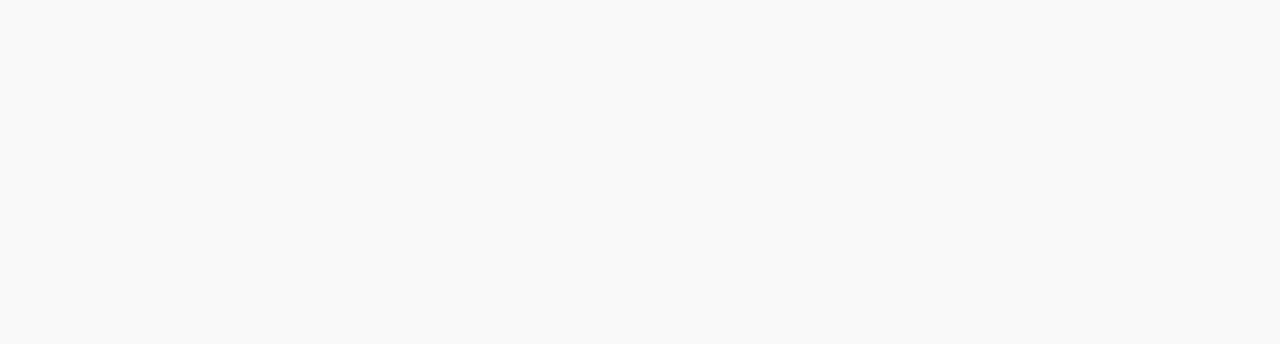
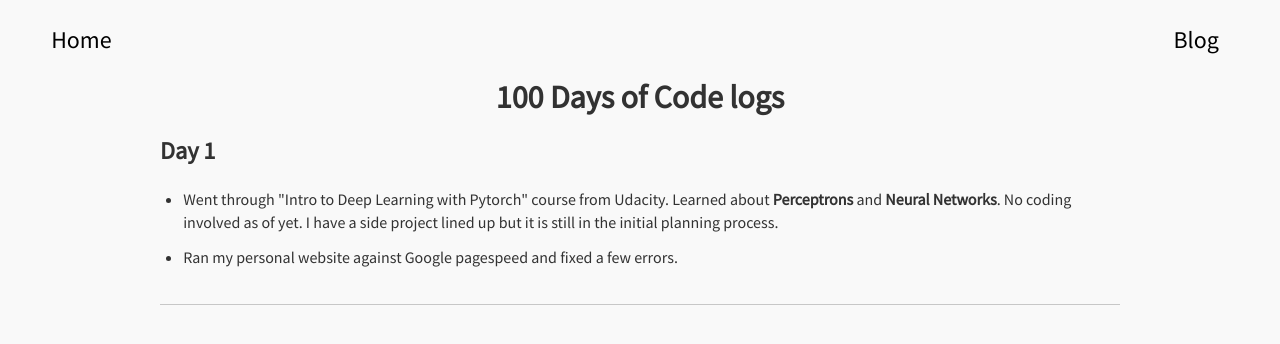
Before and after one commit to SiddharthaSauravGogoi/SiddharthaSauravGogoi.in, a Gatsby site: page /blog-post-3 in a window 1280 px wide. Before the commit this address had no page. Built offline with nearby package versions, Linux system fonts and the light colour scheme; Gatsby itself is replaced by a stand-in of ours; some packages are replaced by stand-ins of ours; a web font is replaced by a local one.

Commit message:
Fixed social links and added blog post for #100DaysofCode challenge log.

```diff
--- a/src/components/SocialLinks/index.jsx
+++ b/src/components/SocialLinks/index.jsx
@@ -4,7 +4,7 @@
   return (
     <div className="social-icons">
       <div className="twitter">
-        <a href="https://twitter.com/SidSGogoi" target="_blank" rel="noopener noreferrer">
+        <a href="https://github.com/SiddharthaSauravGogoi"  target="_blank" rel="noopener noreferrer">
           <img className="icon" src="https://image.flaticon.com/icons/svg/25/25231.svg" alt="" />
         </a>
       </div>
@@ -14,7 +14,7 @@
         </a>
       </div>
       <div className="github">
-        <a href="https://github.com/SiddharthaSauravGogoi" target="_blank" rel="noopener noreferrer">
+        <a href="https://twitter.com/SidSGogoi" target="_blank" rel="noopener noreferrer">
           <img className="icon" src="https://image.flaticon.com/icons/svg/69/69480.svg" alt="" />
         </a>
       </div>
--- /dev/null
+++ b/src/pages/blog-post-3.md
@@ -0,0 +1,11 @@
+---
+title: "100 Days of Code logs"
+date: "2020-07-17"
+---
+
+## Day 1
+
+- Went through "Intro to Deep Learning with Pytorch" course from Udacity. Learned about **Perceptrons** and **Neural Networks**. No coding involved as of yet. I have a side project lined up but it is still in the initial planning process.
+- Ran my personal website against Google pagespeed and fixed a few errors.
+
+<hr />
```
